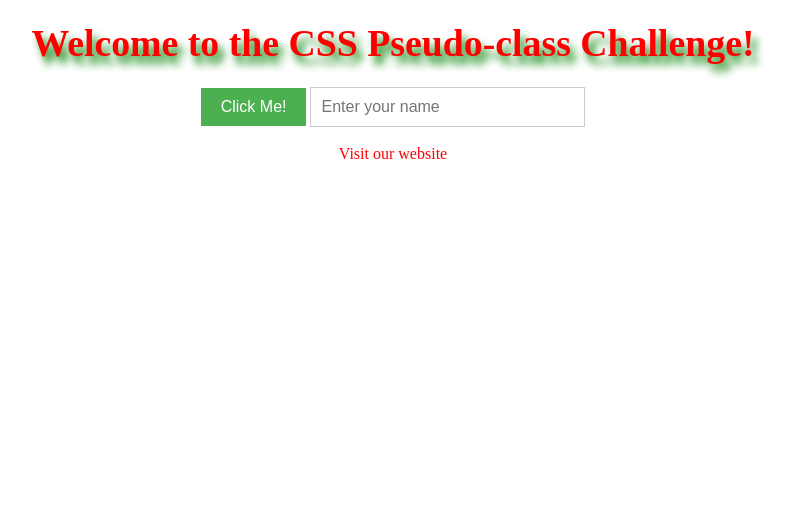
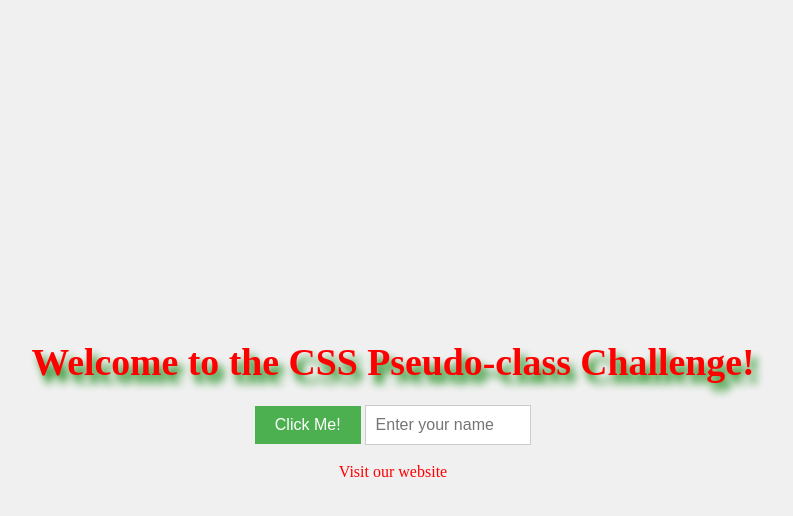
Before and after one commit to margienota15/Nota_CSS-Pseudo-class, a plain HTML site: page index.html in a window 1280 px wide. Shown: the whole page, without its empty margins (247-1040 px from the left). Drawn offline with Linux system fonts and the light colour scheme.

Commit message:
Update styles.css

```diff
--- a/styles.css
+++ b/styles.css
@@ -1,3 +1,12 @@
+body {
+  display: flex;
+  justify-content: center;
+  align-items: center;
+  height: 100vh;
+  margin: 0;
+  padding: 0;
+  background-color: #f0f0f0;
+}
 h1::first-line {
   font-family: Lucida Calligraphy;
   font-size: 1cm;
```
